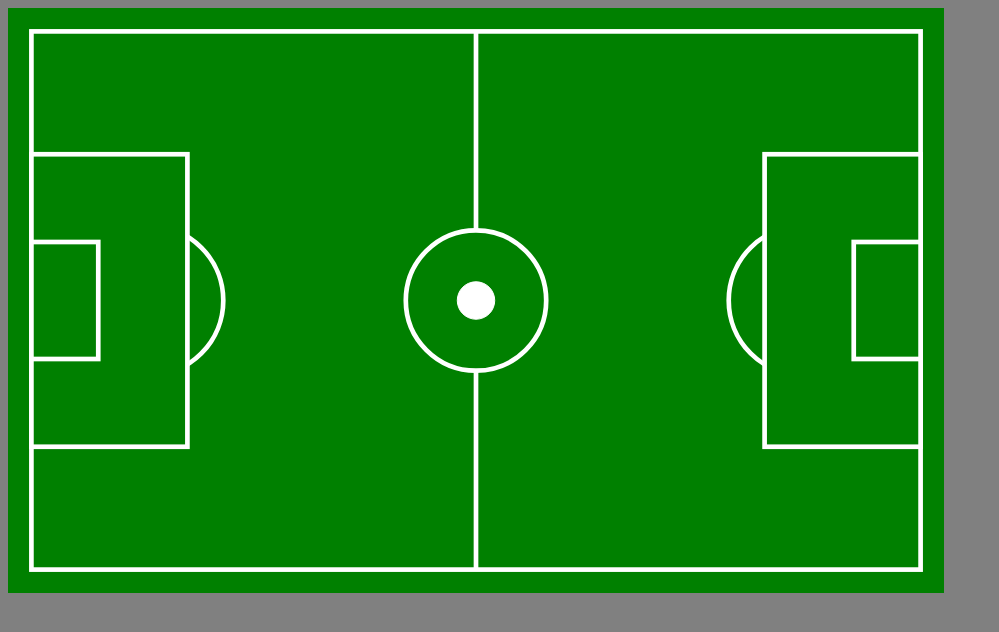
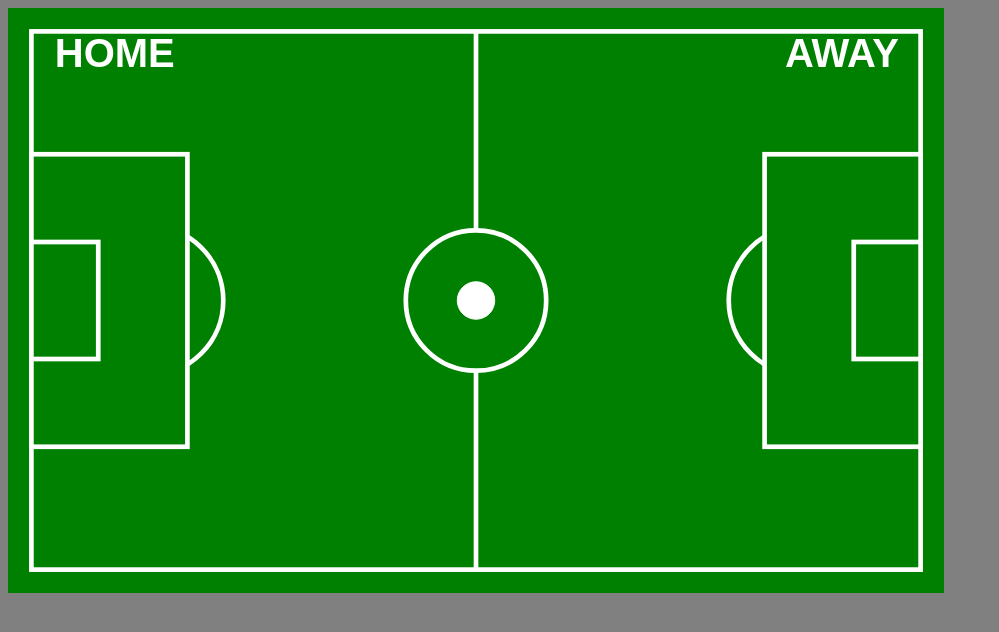
Before and after one commit to klaascharlier/1NNOV8, a plain HTML site: page index.html in a window 1280 px wide. Shown: the whole page, without its empty margins (0-999 px from the left). Drawn offline with nearby package versions, Linux system fonts and the light colour scheme.

Commit message:
Added visualization for referee data part 2

```diff
--- a/index.html
+++ b/index.html
@@ -148,17 +148,48 @@
     var tempData = {
         "referee1": {"name":"John", "ratio": 0.5},
         "referee2": {"name":"Hugh", "ratio": 0.6},
-        "referee3": {"name":"Victor", "ratio": 0.1},
+        "referee3": {"name":"Victor", "ratio": 0.45},
         "referee4": {"name":"Klaas", "ratio": 0.8},
         "referee5": {"name":"Jean", "ratio": 0.55},
         "referee6": {"name":"John", "ratio": 0.4},
         "referee7": {"name":"Hugh", "ratio": 0.44},
         "referee8": {"name":"Victor", "ratio": 0.59},
         "referee9": {"name":"Klaas", "ratio": 0.42},
-        "referee10": {"name":"Jean", "ratio": 0.49}
+        "referee10": {"name":"Jean", "ratio": 0.49},
+        "referee11": {"name":"John", "ratio": 0.35},
+        "referee12": {"name":"Hugh", "ratio": 0.6},
+        "referee13": {"name":"Victor", "ratio": 0.1},
+        "referee14": {"name":"Klaas", "ratio": 0.8},
+        "referee15": {"name":"Jean", "ratio": 0.55},
+        "referee16": {"name":"John", "ratio": 0.4},
+        "referee17": {"name":"Hugh", "ratio": 0.44},
+        "referee18": {"name":"Victor", "ratio": 0.59},
+        "referee19": {"name":"Klaas", "ratio": 0.42},
+        "referee20": {"name":"Jean", "ratio": 0.49},
+        "referee21": {"name":"John", "ratio": 0.35},
+        "referee22": {"name":"Hugh", "ratio": 0.6},
+        "referee23": {"name":"Victor", "ratio": 0.1},
+        "referee24": {"name":"Klaas", "ratio": 0.8},
+        "referee25": {"name":"Jean", "ratio": 0.55},
+        "referee26": {"name":"John", "ratio": 0.4},
+        "referee27": {"name":"Hugh", "ratio": 0.44},
+        "referee28": {"name":"Victor", "ratio": 0.59},
+        "referee29": {"name":"Klaas", "ratio": 0.42},
+        "referee30": {"name":"Jean", "ratio": 0.49}
     };
+    var refereeCircles = [];
+
+    function clearRefCirclesFromSVG() {
+        if (Object.keys(refereeCircles).length > 0) {
+            refereeCircles.forEach(function (obj) {
+                obj.remove();
+            });
+            refereeCircles = [];
+        }
+    }
 
     function drawRefereeData(data){
+        clearRefCirclesFromSVG();
         var index = 0;
         for(var i in data){
             var name = data[i].name;
@@ -189,7 +220,8 @@
                         d3.select(this).transition().attr("r", lineThickness*3);
                     })
                     .on('click', function () {
-                        console.log(tooltipInfo);
+                        //clearRefCirclesFromSVG();
+                        console.log("Hihi you clicked a circle");
                     });
 
             circle.append("svg:title").text(function () {
@@ -201,8 +233,8 @@
                     .duration(3000)
                     .ease("elastic")
                     .delay(0);
+            refereeCircles[index] = circle;
             index++;
-            console.log(name + ' ' + ratio);
         }
     }
 
@@ -219,10 +251,12 @@
                     drawRefereeData(tempData);
                 })
                 .on("mouseover", function(){
-                    d3.select(this).attr("fill", "red");
+                    d3.select(this).attr("fill", "red")
+                            .attr("stroke", "red");
                 })
                 .on("mouseout", function(){
-                    d3.select(this).attr("fill", "white");
+                    d3.select(this).attr("fill", "white")
+                            .attr("stroke", "white");
                 });
         options.push(circle);
     }
@@ -239,6 +273,27 @@
         }
     }
 
+    var homeText = svg.append("text")
+            .attr("x", dimensions.width * 0.05)
+            .attr("y", dimensions.height * 0.1)
+            .text(function(){
+                return "HOME";
+            })
+            .attr("font-family", "sans-serif")
+            .attr("font-size", "40px")
+            .attr("font-weight", "bold")
+            .attr("fill", "white");
+    var awayText = svg.append("text")
+            .attr("x", dimensions.width * 0.83)
+            .attr("y", dimensions.height * 0.1)
+            .text(function(){
+                return "AWAY";
+            })
+            .attr("font-family", "sans-serif")
+            .attr("font-size", "40px")
+            .attr("font-weight", "bold")
+            .attr("fill", "white");
+
 
 
 </script>
```
